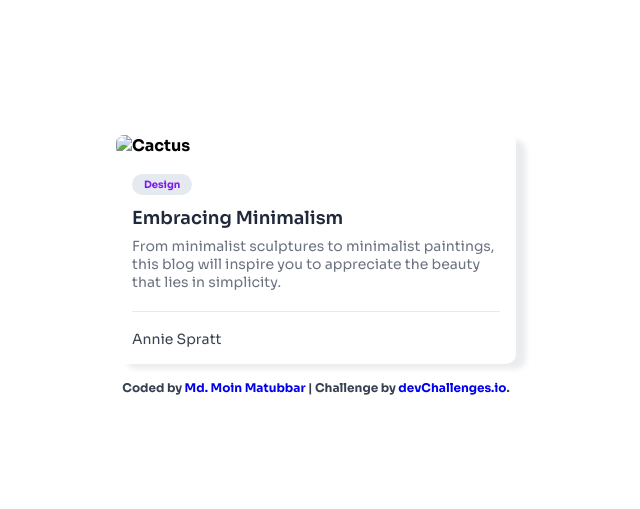
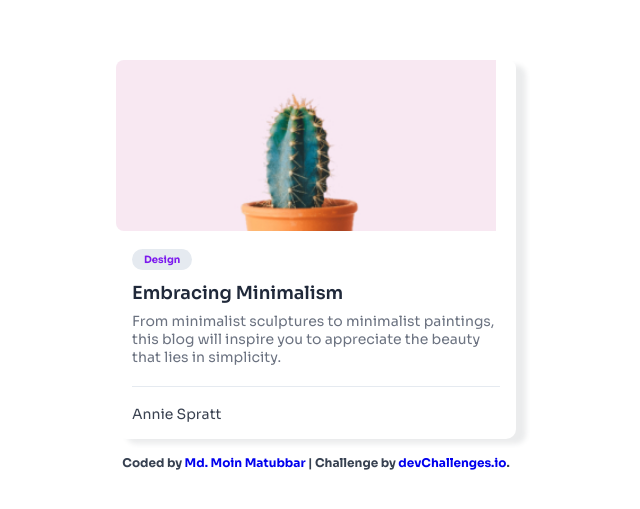
Before and after one commit to Coder-the-noob/Responsive, a plain HTML site: page index.html in a window 1280 px wide. Shown: the part 135-644 px from the top of the page, without its empty margins (324-964 px from the left). Drawn offline with Linux system fonts and the light colour scheme.

Commit message:
added the image path

```diff
--- a/index.html
+++ b/index.html
@@ -20,7 +20,7 @@
   <body class="sora-font">
     <div class="card-container">
       <div class="card">
-        <img src="Minimal-blog-card-starter-master/resources/Cactus.jpg" alt="Cactus" class="card-image" />
+        <img src="Minimal-blog-card-starter-master\Minimal-blog-card-starter-master\resources\Cactus.jpg" alt="Cactus" class="card-image" />
         <div class="card-content">
           <span class="tag">Design</span>
           <h2>Embracing Minimalism</h2>
```
